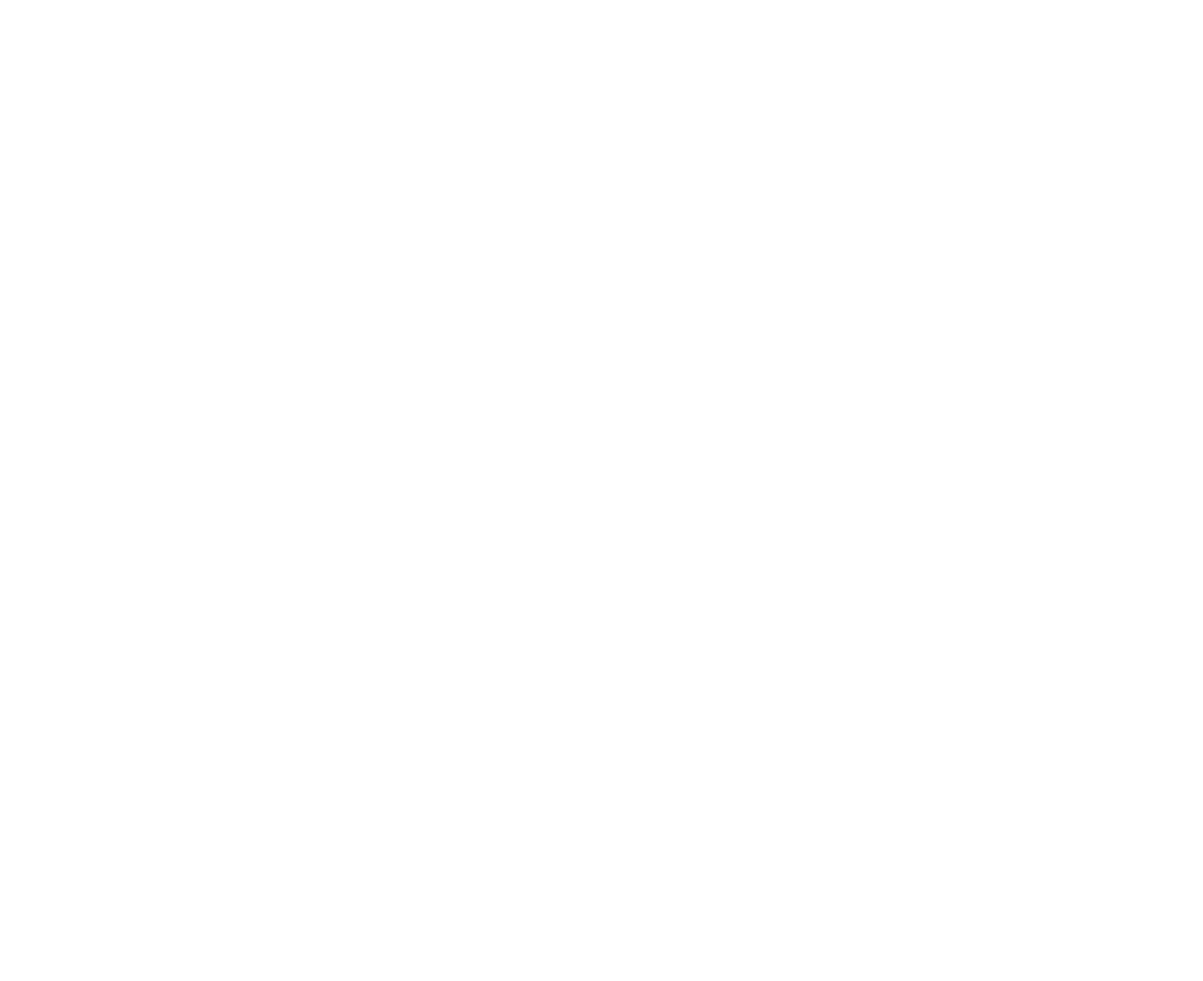
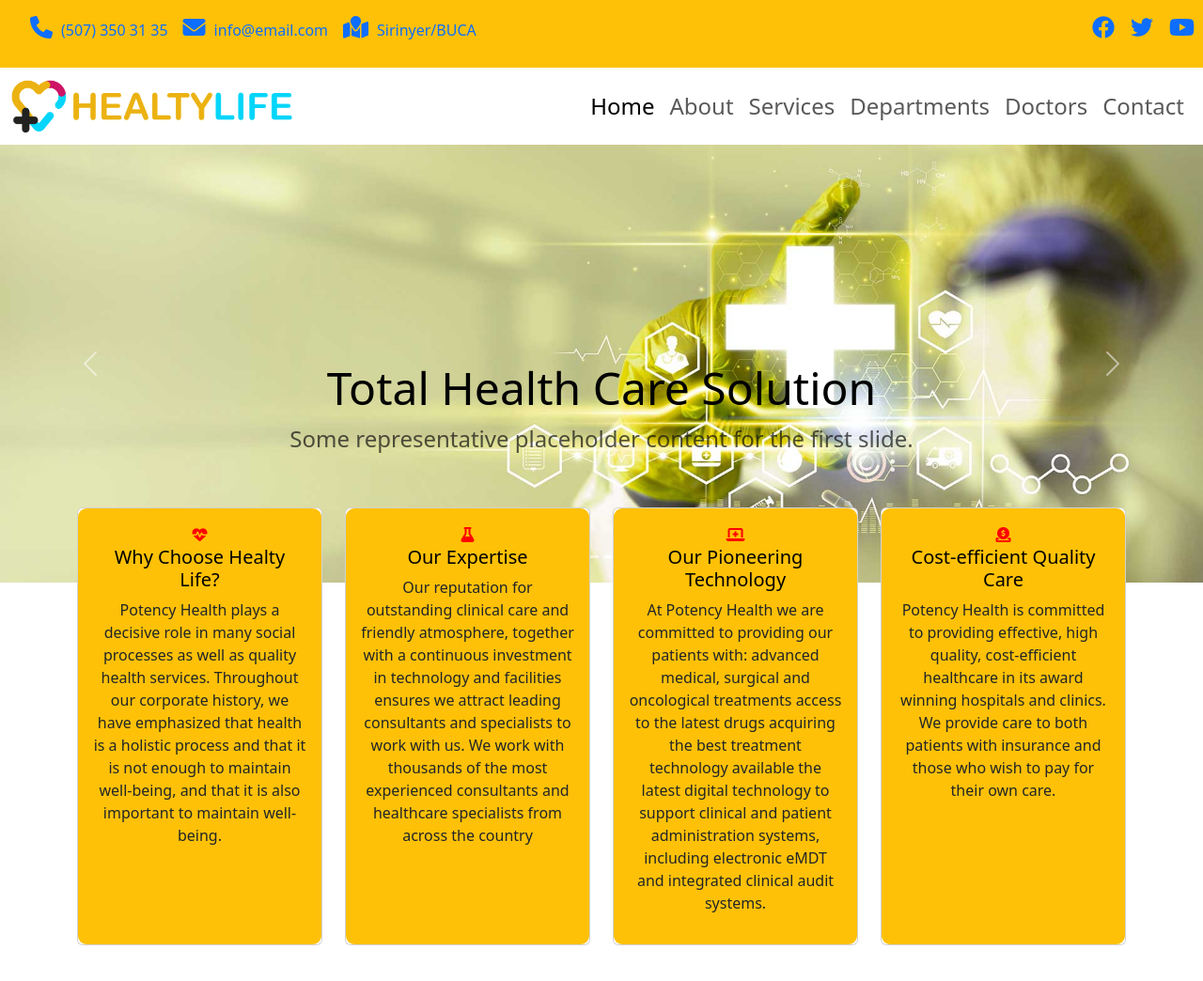
Before and after one commit to ako35/BOOTSTRAP-PRACTICE, a plain HTML site: page 05-day-proje/index.html in a window 1280 px wide. Shown: the whole page at 94% size. Before the commit the page ends 800 px from the top, so only its background shows below. Drawn offline with nearby package versions, Linux system fonts and the light colour scheme.

Commit message:
61320231246

```diff
--- /dev/null
+++ b/05-day-proje/assets/css/style.css
@@ -0,0 +1,71 @@
+
+
+.topbar ul{
+    list-style-type: none;
+}
+
+.topbar ul li{
+    line-height: 3rem;
+}
+
+.topbar ul li a{
+    text-decoration: none;
+}
+
+.topbar ul li a i{
+    margin-right: 9px;
+    font-size: 1.5rem;
+}
+
+.navbar .navbar-nav li a{
+    border-radius: 50px;
+}
+
+.navbar .navbar-nav li a{
+    font-size: 1.5rem;
+}
+
+.navbar .navbar-nav li a:hover{
+    background-color:rgb(255,193,7);
+}
+
+.carousel .carousel-inner .carousel-item .carousel-caption h5{
+    color: black;
+    font-size: 3rem;
+}
+
+.carousel .carousel-inner .carousel-item .carousel-caption p{
+    color: rgb(15, 15, 15,0.7);
+    font-size: 1.5rem;
+    font-weight:500;
+}
+
+.carousel .carousel-inner .carousel-item {
+    position: relative;
+}
+
+.carousel .carousel-inner .carousel-item .carousel-caption{
+    position: absolute;
+    transform:translateY(-50%);
+}
+
+.why-us{
+    position: relative;
+    top: -80px;
+    z-index: 2;
+}
+
+.why-us .card .card-body i{
+    color: red;
+}
+
+.why-us .card .card-body{
+    text-align: center;
+    background-color: rgb(255,193,7);
+    border-radius: 9px;
+}
+
+.why-us .card .card-body h5{
+    color: black;
+
+}
--- a/05-day-proje/index.html
+++ b/05-day-proje/index.html
@@ -0,0 +1,160 @@
+<!DOCTYPE html>
+<html lang="en">
+<head>
+    <meta charset="UTF-8">
+    <meta name="viewport" content="width=device-width, initial-scale=1.0">
+    <title>Proje</title>
+    <link rel="stylesheet" href="https://cdnjs.cloudflare.com/ajax/libs/font-awesome/6.4.0/css/all.min.css" integrity="sha512-iecdLmaskl7CVkqkXNQ/ZH/XLlvWZOJyj7Yy7tcenmpD1ypASozpmT/E0iPtmFIB46ZmdtAc9eNBvH0H/ZpiBw==" crossorigin="anonymous" referrerpolicy="no-referrer" />
+    <link href="https://cdn.jsdelivr.net/npm/bootstrap@5.3.0/dist/css/bootstrap.min.css" rel="stylesheet" integrity="sha384-9ndCyUaIbzAi2FUVXJi0CjmCapSmO7SnpJef0486qhLnuZ2cdeRhO02iuK6FUUVM" crossorigin="anonymous">
+    <link rel="stylesheet" href="https://cdn.jsdelivr.net/npm/bootstrap-icons@1.10.5/font/bootstrap-icons.css">
+    <link rel="stylesheet" href="assets/css/style.css">
+</head>
+<body>
+
+    <div class="topbar d-flex justify-content-between bg-warning pt-2">
+        <ul class="d-flex gap-3">
+            <li><a href="tel:+905321234567"><i class="fa-solid fa-phone"></i>(507) 350 31 35</a></li>
+            <li><a href="mailto:info@email.com"><i class="fa-solid fa-envelope"></i>info@email.com</a></li>
+            <li><a href="#"><i class="fa-solid fa-map-location"></i>Sirinyer/BUCA</a></li>
+        </ul>
+        <ul class="social-icons d-flex gap-2">
+            <li><a href="https://www.facebook.com"><i class="fab fa-facebook "></i></a></li>
+            <li><a href="https://twitter.com"><i class="fab fa-twitter"></i></a></li>
+            <li><a href="https://www.youtube.com"><i class="fab fa-youtube"></i></a></li>
+        </ul>
+    </div>
+
+    <nav class="navbar navbar-expand-lg bg-body-light">
+        <div class="container-fluid">
+          <a class="navbar-brand" href="#">
+            <img src="assets/img/logo2.png" class="img-fluid" width="300" alt="">
+          </a>
+          <button class="navbar-toggler" type="button" data-bs-toggle="collapse" data-bs-target="#navbarNav" aria-controls="navbarNav" aria-expanded="false" aria-label="Toggle navigation">
+            <span class="navbar-toggler-icon"></span>
+          </button>
+          <div class="collapse navbar-collapse justify-content-end" id="navbarNav">
+            <ul class="navbar-nav">
+              <li class="nav-item">
+                <a class="nav-link active" aria-current="page" href="#">Home</a>
+              </li>
+              <li class="nav-item">
+                <a class="nav-link" href="#">About</a>
+              </li>
+              <li class="nav-item">
+                <a class="nav-link" href="#">Services</a>
+              </li>
+              <li class="nav-item">
+                <a class="nav-link" href="#">Departments</a>
+              </li>
+              <li class="nav-item">
+                <a class="nav-link" href="#">Doctors</a>
+              </li>
+              <li class="nav-item">
+                <a class="nav-link" href="#">Contact</a>
+              </li>
+            </ul>
+          </div>
+        </div>
+      </nav>
+
+      <div id="carouselExampleCaptions" class="carousel slide" data-bs-ride="carousel">
+        <div class="carousel-indicators">
+          <button type="button" data-bs-target="#carouselExampleCaptions" data-bs-slide-to="0" class="active" aria-current="true" aria-label="Slide 1"></button>
+          <button type="button" data-bs-target="#carouselExampleCaptions" data-bs-slide-to="1" aria-label="Slide 2"></button>
+        </div>
+        <div class="carousel-inner">
+          <div class="carousel-item active" data-bs-interval="3000">
+            <img src="assets/img/slider-health-1.jpg" class="d-block w-100 img-fluid" alt="...">
+            <div class="carousel-caption d-none d-md-block">
+              <h5>WELCOME TO HEALTY LIFE</h5>
+              <p>Some representative placeholder content for the first slide.</p>
+            </div>
+          </div>
+          <div class="carousel-item" data-bs-interval="3000">
+            <img src="assets/img/slider-health-2.jpg" class="d-block w-100 img-fluid" alt="...">
+            <div class="carousel-caption d-none d-md-block">
+                <h5>Total Health Care Solution</h5>
+                <p>Some representative placeholder content for the first slide.</p>
+            </div>
+          </div>
+        </div>
+        <button class="carousel-control-prev" type="button" data-bs-target="#carouselExampleCaptions" data-bs-slide="prev">
+          <span class="carousel-control-prev-icon" aria-hidden="true"></span>
+          <span class="visually-hidden">Previous</span>
+        </button>
+        <button class="carousel-control-next" type="button" data-bs-target="#carouselExampleCaptions" data-bs-slide="next">
+          <span class="carousel-control-next-icon" aria-hidden="true"></span>
+          <span class="visually-hidden">Next</span>
+        </button>
+    </div>
+
+    <div class="container why-us">
+        <div class="row">
+            <div class="col col-sm-12 col-md-6 col-lg-3">
+                <div class="card h-100">
+                    <div class="card-body">
+                        <i class="fa-solid fa-heart-pulse"></i>
+                        <h5>Why Choose Healty Life?</h5>
+                        <p>
+                            Potency Health plays a decisive role in many social processes as
+                            well as quality health services. Throughout our corporate
+                            history, we have emphasized that health is a holistic process
+                            and that it is not enough to maintain well-being, and that it is
+                            also important to maintain well-being.
+                        </p>
+                    </div>
+                </div>
+            </div>
+            <div class="col col-sm-12 col-md-6 col-lg-3">
+                <div class="card h-100">
+                    <div class="card-body">
+                        <i class="fa-solid fa-flask"></i>
+                        <h5>Our Expertise</h5>
+                        <p>
+                            Our reputation for outstanding clinical care and friendly
+                            atmosphere, together with a continuous investment in technology
+                            and facilities ensures we attract leading consultants and
+                            specialists to work with us. We work with thousands of the most
+                            experienced consultants and healthcare specialists from across
+                            the country
+                        </p>
+                    </div>
+                </div>
+            </div>
+            <div class="col col-sm-12 col-md-6 col-lg-3">
+                <div class="card h-100">
+                    <div class="card-body">
+                        <i class="fa-solid fa-laptop-medical"></i>
+                        <h5>Our Pioneering Technology</h5>
+                        <p>
+                            At Potency Health we are committed to providing our patients
+                            with: advanced medical, surgical and oncological treatments
+                            access to the latest drugs acquiring the best treatment
+                            technology available the latest digital technology to support
+                            clinical and patient administration systems, including
+                            electronic eMDT and integrated clinical audit systems.
+                        </p>
+                    </div>
+                </div>
+            </div>
+            <div class="col col-sm-12 col-md-6 col-lg-3">
+                <div class="card h-100">
+                    <div class="card-body">
+                        <i class="fa-solid fa-circle-dollar-to-slot"></i>
+                        <h5>Cost-efficient Quality Care</h5>
+                        <p>
+                            Potency Health is committed to providing effective, high
+                            quality, cost-efficient healthcare in its award winning
+                            hospitals and clinics. We provide care to both patients with
+                            insurance and those who wish to pay for their own care.
+                        </p>
+                    </div>
+                </div>
+            </div>
+        </div>
+    </div>
+
+    <script src="https://cdn.jsdelivr.net/npm/bootstrap@5.3.0/dist/js/bootstrap.bundle.min.js" integrity="sha384-geWF76RCwLtnZ8qwWowPQNguL3RmwHVBC9FhGdlKrxdiJJigb/j/68SIy3Te4Bkz" crossorigin="anonymous"></script>
+
+</body>
+</html>
```
Also changed, not shown: 04-day/09-practice.html (+9 -2 lines).
